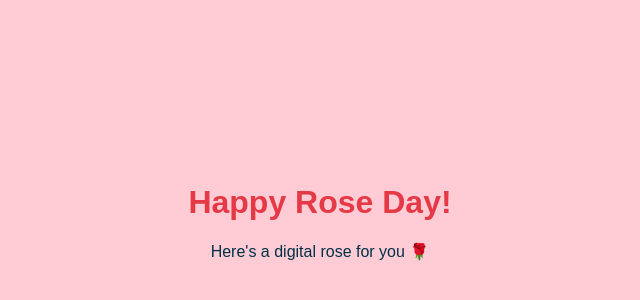
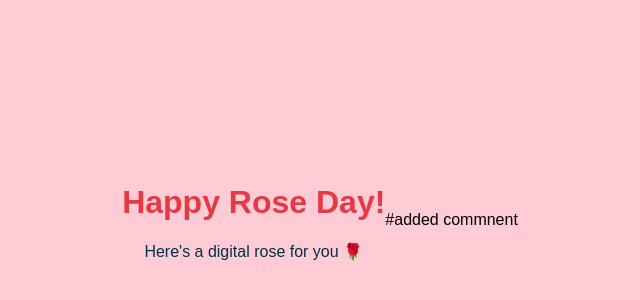
Before and after one commit to jyothish012/ValentRepo, a plain HTML site: page index.html in a window 1280 px wide. Shown: the part 180-480 px from the top of the page, without its empty margins (320-960 px from the left). Drawn offline with Linux system fonts and the light colour scheme.

Commit message:
Added a Comment on index

```diff
--- a/index.html
+++ b/index.html
@@ -32,3 +32,4 @@
     </div>
   </body>
 </html>
+#added commnent
```
